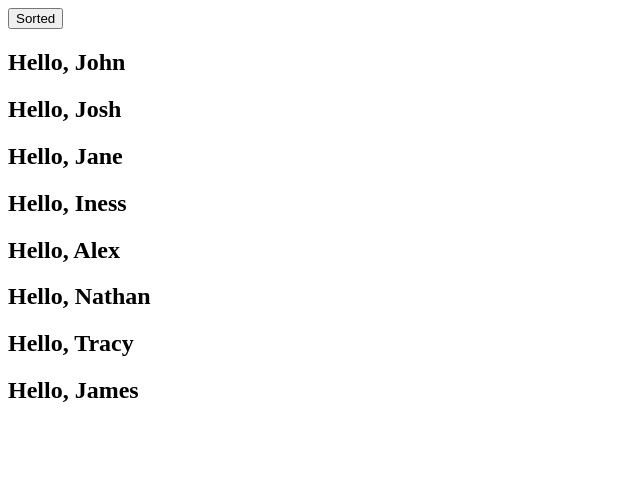
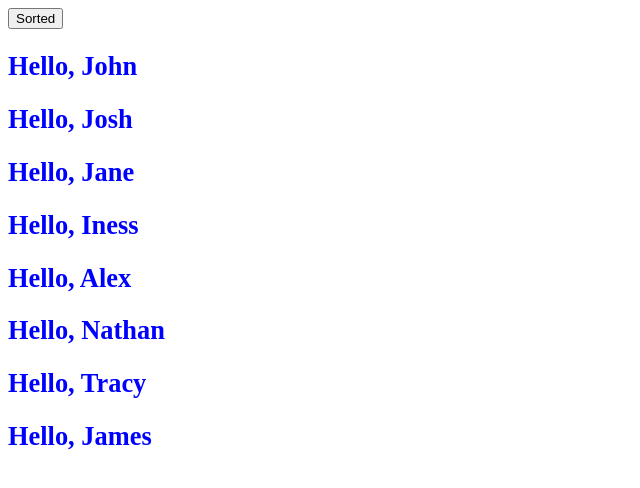
Before and after one commit to freshcodeAlice/fd-react-welcome, a React (Create React App) app: page / in a window 1280 px wide. Shown: the top 488 px of the page, without its empty margins (0-640 px from the left). Built offline with nearby package versions, Linux system fonts and the light colour scheme.

Commit message:
UserCard Task

```diff
--- a/src/components/Greeting/index.js
+++ b/src/components/Greeting/index.js
@@ -1,4 +1,5 @@
 import React from "react";
+import './style.css';
 
 class Greeting extends React.Component{
     constructor(props){
@@ -19,7 +20,7 @@ class Greeting extends React.Component{
         const {userName} = this.props;
         const greetingText = isGreeting ? "Hello" : "Bye-bye";
         return (
-            <div>
+            <div className='greeting'>
                 <h2 onClick={this.changeGreeting}>{greetingText}, {userName}</h2>
             </div>
         )
--- /dev/null
+++ b/src/components/Greeting/style.css
@@ -0,0 +1,4 @@
+.greeting {
+    color: blue;
+    font-size: 1.1em;
+}
```
Also changed, not shown: src/components/UserCard/index.js (added, +7 -0 lines).
